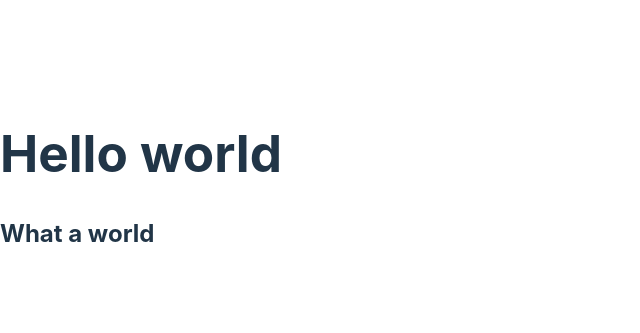
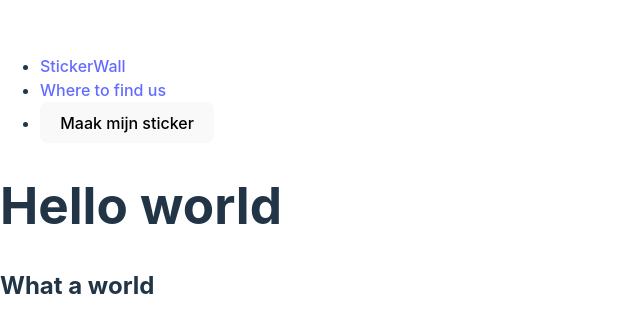
Before and after one commit to vanasti/KortrijkxRotterdam, a React (Vite) app in the folder client-site/: page / in a window 1280 px wide. Shown: the part 219-552 px from the top of the page, without its empty margins (0-640 px from the left). Built offline with nearby package versions, Linux system fonts and the light colour scheme.

Commit message:
added navigation that works, no feedback yet tho

```diff
--- /dev/null
+++ b/client-site/src/components/Navbar.jsx
@@ -0,0 +1,27 @@
+import { NavLink } from "react-router-dom";
+
+const Navbar = () =>{
+    return(
+        <nav>
+            <ul>
+                <li>
+                    <NavLink to={"/"}>
+                        StickerWall
+                    </NavLink>
+                </li>
+                <li>
+                    <NavLink to={"place"}>
+                        Where to find us
+                    </NavLink>
+                </li>
+                <li>
+                    <NavLink to={"stickercreation"}>
+                        <button>Maak mijn sticker</button>
+                    </NavLink>
+                </li>
+            </ul>
+        </nav>
+    );
+}
+
+export default Navbar;
--- a/client-site/src/layouts/rootLayout.jsx
+++ b/client-site/src/layouts/rootLayout.jsx
@@ -1,11 +1,17 @@
 import { Outlet } from "react-router";
+import Navbar from "../components/Navbar";
+import { useNavigation } from "react-router-dom";
 
 const Root = () => {
+    const navigation = useNavigation();
     return (
-        <div className="main">
-            <h1>Hello world</h1>
-            <Outlet />
-        </div>
+        <>
+            <main className="main">
+                <Navbar />
+                <h1>Hello world</h1>
+                <Outlet />
+            </main>
+        </>
     );
 }
 
--- a/client-site/src/routes/CreateSticker.jsx
+++ b/client-site/src/routes/CreateSticker.jsx
@@ -0,0 +1,9 @@
+const Stickercreation = () => {
+    return (
+        <>
+            <h2>Create Sticker</h2>
+        </>
+    );
+}
+
+export default Stickercreation;
--- a/client-site/src/routes/Place.jsx
+++ b/client-site/src/routes/Place.jsx
@@ -0,0 +1,9 @@
+const Place = () => {
+    return (
+        <>
+            <h2>Location</h2>
+        </>
+    );
+}
+
+export default Place;
```
Also changed, not shown: client-site/src/main.jsx (+11 -1 lines).
